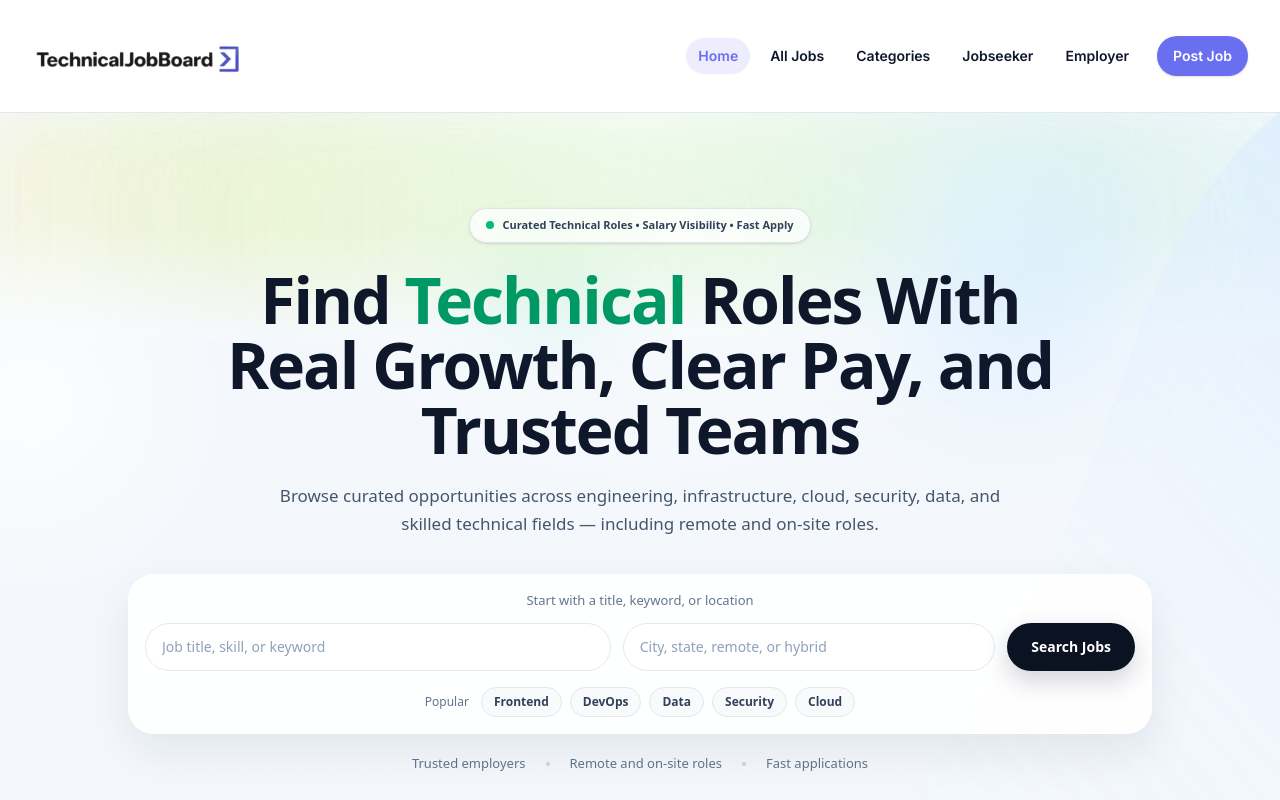
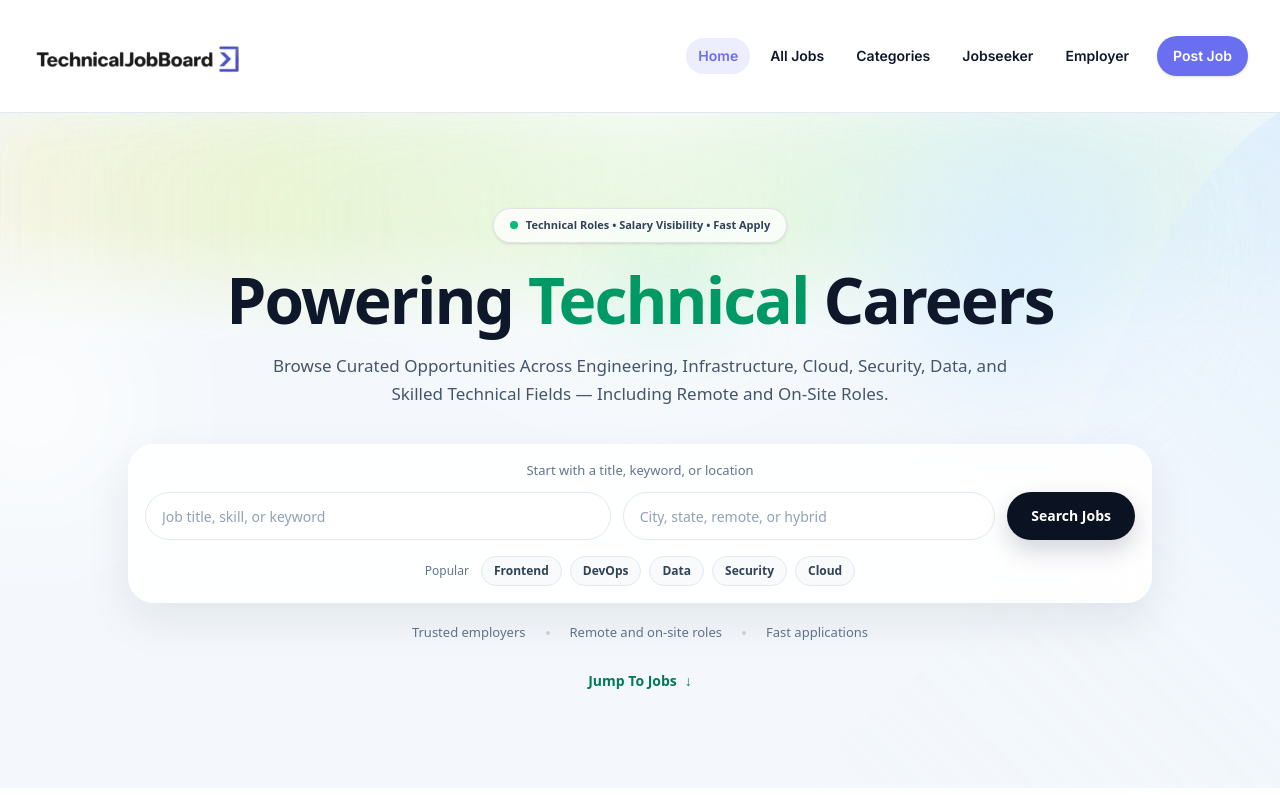
Before and after one commit to adebisidolapo/technicaljobboard, a Next.js app: page / in a window 1280 px wide. Shown: the top 800 px of the page. Built offline with nearby package versions, Linux system fonts and the light colour scheme; no server answers; the database is empty.

Commit message:
update homepage

```diff
--- a/app/page.tsx
+++ b/app/page.tsx
@@ -241,12 +241,12 @@ const wideContainer =
       {/* Badge */}
       <div className="mx-auto inline-flex items-center gap-2 rounded-full border border-slate-900/10 bg-white/75 px-4 py-2 text-[11px] font-semibold text-slate-700 shadow-sm backdrop-blur">
         <span className="inline-block h-2 w-2 rounded-full bg-emerald-500" />
-        Curated Technical Roles • Salary Visibility • Fast Apply
+         Technical Roles • Salary Visibility • Fast Apply
       </div>
 
      {/* Title */}
 <h1 className="mx-auto mt-6 max-w-4xl text-[clamp(2.4rem,5vw,4.4rem)] font-extrabold leading-[1.02] tracking-[-0.03em] text-[#0F172A]">
-  Find{" "}
+  Powering{" "}
   <span className="relative inline-block">
     <span
       aria-hidden
@@ -254,14 +254,14 @@ const wideContainer =
     />
     <span className="relative text-emerald-600">Technical</span>
   </span>{" "}
-  Roles With Real Growth, Clear Pay, and Trusted Teams
+  Careers
 </h1>
 
       {/* Subtitle */}
       <p className="mx-auto mt-5 max-w-3xl text-[15px] leading-7 text-slate-600 sm:text-[16px] md:text-[17px]">
-        Browse curated opportunities across engineering, infrastructure, cloud,
-        security, data, and skilled technical fields — including remote and
-        on-site roles.
+        Browse Curated Opportunities Across Engineering, Infrastructure, Cloud,
+        Security, Data, and Skilled Technical Fields — Including Remote and
+        On-Site Roles.
       </p>
 
       {/* Search */}
```
